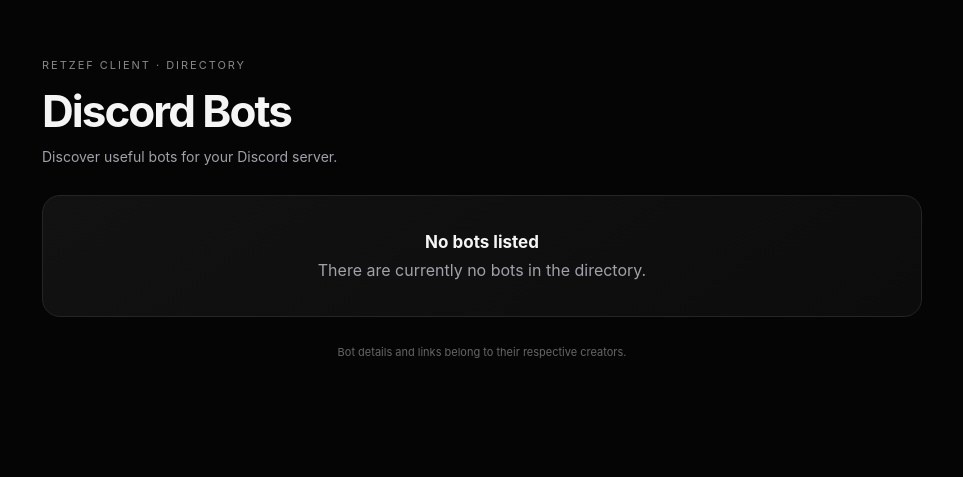
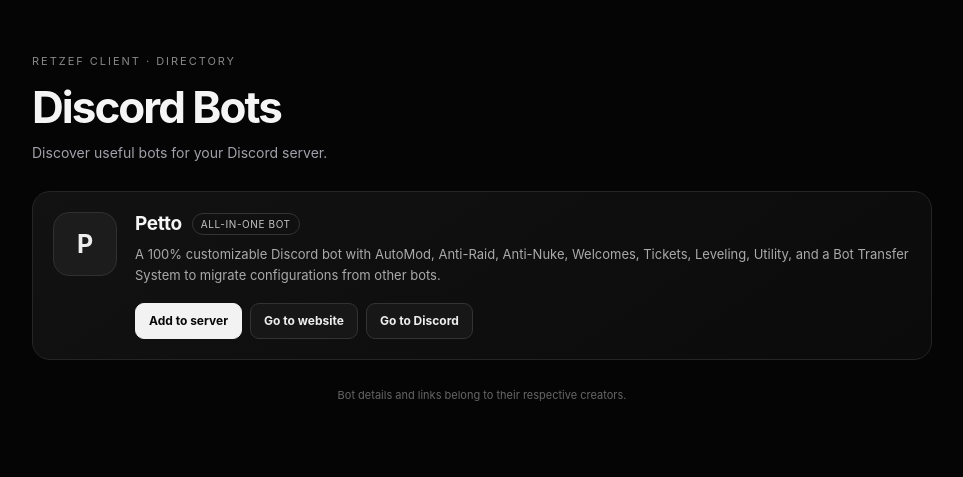
Before and after one commit to jjjbnm/retzef-client, a plain HTML site: page index.html in a window 1280 px wide. Shown: the whole page, without its empty margins (158-1121 px from the left). Drawn offline with Linux system fonts and the light colour scheme.

Commit message:
Add Petto to Discord bot directory

```diff
--- a/index.html
+++ b/index.html
@@ -4,20 +4,35 @@
 <meta charset="utf-8">
 <meta name="viewport" content="width=device-width, initial-scale=1">
 <meta name="theme-color" content="#050505">
-<title>Discord Bots</title>
+<meta name="description" content="Discover useful Discord bots for your server.">
+<title>Discord Bots — Retzef Client</title>
 <style>
 :root{color-scheme:dark;--bg:#050505;--panel:#101010;--line:#252525;--muted:#a1a1aa;--text:#f5f5f5}
 *{box-sizing:border-box}
 html{scroll-behavior:smooth}
 body{margin:0;background:var(--bg);color:var(--text);font-family:Inter,ui-sans-serif,system-ui,-apple-system,"Segoe UI",sans-serif}
-.page{width:min(880px,100% - 32px);margin:0 auto;padding:58px 0 72px}
+.page{width:min(900px,100% - 32px);margin:0 auto;padding:54px 0 72px}
 header{margin-bottom:30px}
 .eyebrow{font-size:11px;letter-spacing:.18em;text-transform:uppercase;color:#888;margin:0 0 12px}
 h1{font-size:clamp(30px,6vw,44px);letter-spacing:-.045em;margin:0;font-weight:750}
 .subtitle{color:var(--muted);font-size:14px;margin:10px 0 0}
-.empty{border:1px solid var(--line);border-radius:18px;background:linear-gradient(145deg,#121212,#0c0c0c);padding:36px 24px;text-align:center;color:var(--muted)}
-.empty strong{display:block;color:var(--text);font-size:17px;margin-bottom:8px}
+.bot-list{display:grid;gap:14px}
+.bot-card{display:grid;grid-template-columns:64px minmax(0,1fr);gap:18px;align-items:start;background:linear-gradient(145deg,#121212,#0b0b0b);border:1px solid var(--line);border-radius:18px;padding:20px;transition:border-color .2s,transform .2s}
+.bot-card:hover{border-color:#454545;transform:translateY(-2px)}
+.logo-wrap{width:64px;height:64px;border-radius:16px;background:#1c1c1c;border:1px solid #303030;display:grid;place-items:center;overflow:hidden;font-size:25px;font-weight:750;color:#eee}
+.logo-wrap img{width:100%;height:100%;object-fit:cover}
+.bot-content{min-width:0}
+.bot-heading{display:flex;align-items:center;gap:10px;flex-wrap:wrap}
+.bot-heading h2{font-size:19px;letter-spacing:-.02em;margin:0}
+.tag{font-size:10px;color:#c4c4c4;border:1px solid #333;border-radius:99px;padding:4px 8px;letter-spacing:.06em;text-transform:uppercase}
+.description{color:#aaa;font-size:13px;line-height:1.65;margin:9px 0 16px}
+.actions{display:flex;flex-wrap:wrap;gap:8px}
+.actions a{display:inline-flex;align-items:center;justify-content:center;min-height:36px;padding:0 13px;border-radius:9px;border:1px solid #333;color:#eee;text-decoration:none;font-size:12px;font-weight:650;background:#171717;transition:background .2s,border-color .2s}
+.actions a:hover{background:#242424;border-color:#555}
+.actions a.primary{background:#f2f2f2;color:#090909;border-color:#f2f2f2}
+.actions a.primary:hover{background:#d8d8d8}
 footer{margin-top:28px;text-align:center;color:#666;font-size:11px}
+@media(max-width:520px){.page{padding-top:38px}.bot-card{grid-template-columns:52px minmax(0,1fr);gap:13px;padding:15px}.logo-wrap{width:52px;height:52px;border-radius:13px}.actions a{flex:1 1 110px}}
 </style>
 </head>
 <body>
@@ -27,9 +42,19 @@ footer{margin-top:28px;text-align:center;color:#666;font-size:11px}
 <h1>Discord Bots</h1>
 <p class="subtitle">Discover useful bots for your Discord server.</p>
 </header>
-<section class="empty" aria-live="polite">
-<strong>No bots listed</strong>
-There are currently no bots in the directory.
+<section class="bot-list" aria-label="Discord bot directory">
+<article class="bot-card">
+<div class="logo-wrap"><img src="https://petto.sbs/favicon.ico" alt="Petto bot logo" onerror="this.style.display='none';this.parentElement.textContent='P'"></div>
+<div class="bot-content">
+<div class="bot-heading"><h2>Petto</h2><span class="tag">All-in-one bot</span></div>
+<p class="description">A 100% customizable Discord bot with AutoMod, Anti-Raid, Anti-Nuke, Welcomes, Tickets, Leveling, Utility, and a Bot Transfer System to migrate configurations from other bots.</p>
+<nav class="actions" aria-label="Petto links">
+<a class="primary" href="https://petto.sbs/invite" target="_blank" rel="noopener noreferrer">Add to server</a>
+<a href="https://petto.sbs" target="_blank" rel="noopener noreferrer">Go to website</a>
+<a href="https://petto.sbs/support" target="_blank" rel="noopener noreferrer">Go to Discord</a>
+</nav>
+</div>
+</article>
 </section>
 <footer>Bot details and links belong to their respective creators.</footer>
 </main>
```
